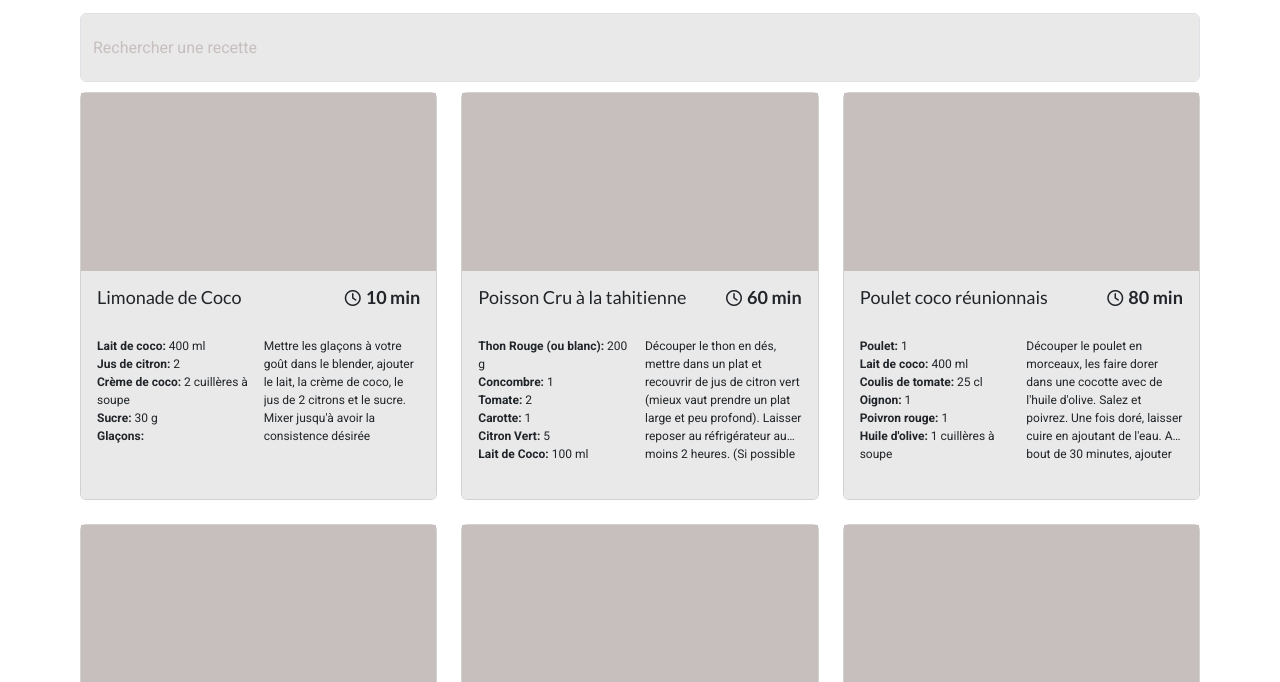
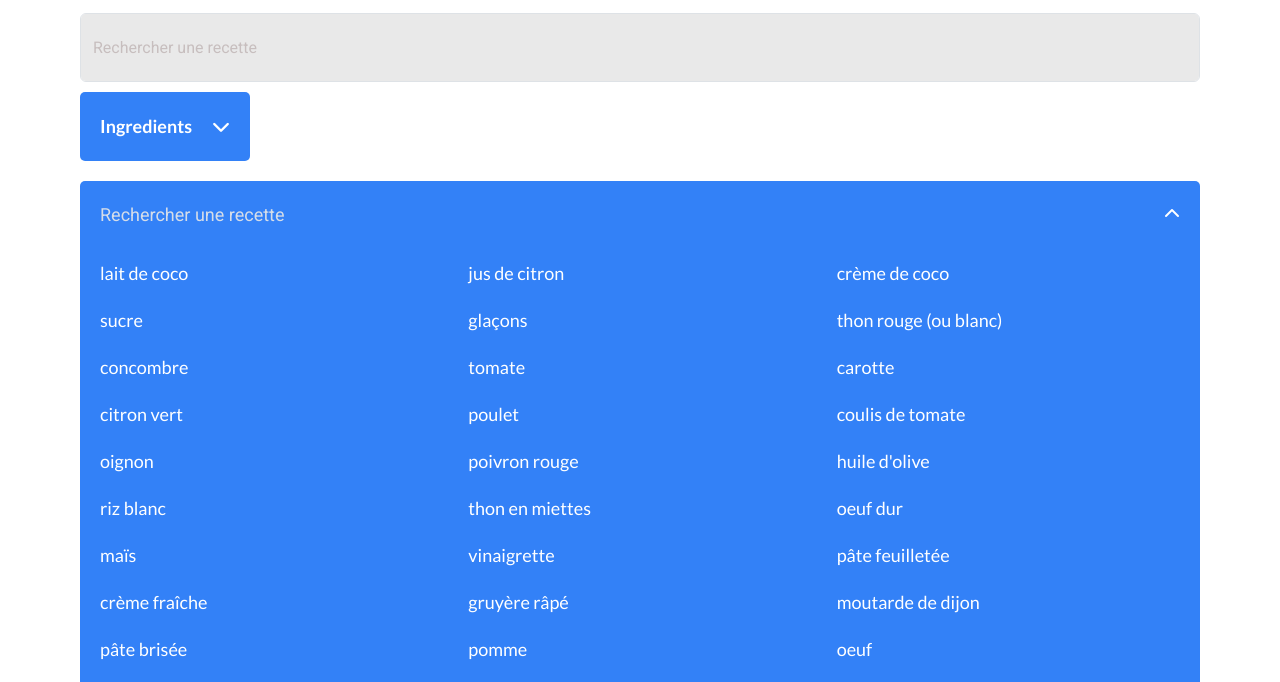
Before and after one commit to iKnorr/Openclassrooms_Project_7, a plain HTML site: page index.html in a window 1280 px wide. Shown: the part 115-797 px from the top of the page. Drawn offline with nearby package versions, Linux system fonts and the light colour scheme.

Commit message:
added search for ingredients

```diff
--- a/index.html
+++ b/index.html
@@ -20,6 +20,12 @@
       <h5 id="input-value"></h5>
       <i class="fa-regular fa-circle-xmark"></i>
     </div>
+    <section class="droppdowns">
+      <button class="btn-search btn-ingredients">Ingredients<i class="fa-solid fa-chevron-down"></i></button>
+      <div class="ingredients-search">
+        <input type="search" class="form-control search-ingredients" id="exampleFormControlInput1" placeholder="Rechercher une recette">
+      </div>
+    </section>
     <div id="results" class="row row-cols-1 row-cols-md-2 row-cols-lg-3 g-4"></div>
     <section class="recipe-not-found"></section>
   </main>
--- a/scripts/search.js
+++ b/scripts/search.js
@@ -23,19 +23,42 @@ getData().then(recipes => {
     if (searchTerm.length >= 3) {
       showList();
     }
+    showList();
   });
+
+  // Alternative with for loop
+  // let filteredWithFor = [];
+
+  // for (i = 0; i < recipes.length; i++) {
+  //   if (
+  //     recipes[i].name.toLowerCase().includes('huile') ||
+  //     recipes[i].description.toLowerCase().includes('huile') ||
+  //     recipes[i].ingredients.some(i => i.ingredient.toLowerCase().includes('huile'))
+  //   ) {
+  //     filteredWithFor = [...filteredWithFor, recipes[i]];
+  //   }
+  // }
+  // console.log('FOR LOOP', filteredWithFor);
 
   // const showInputValue = () => {
   //   inputValue.innerHTML = `${searchTerm}`;
   // };
 
+  const searchName = (name, searchTerm) => {
+    name.toLowerCase().includes(searchTerm);
+  };
+
+  const searchIngredients = (ingredients, searchTerm) => {
+    ingredients.some(i => i.ingredient.toLowerCase().includes(searchTerm));
+  };
+
   const showList = () => {
     results.innerHTML = '';
-    const filteredResults = recipes.filter(item => {
+    const filteredResults = recipes.filter(({ name, ingredients, description }) => {
       return (
-        item.name.toLowerCase().includes(searchTerm) ||
-        item.ingredients.some(i => i.ingredient.toLowerCase().includes(searchTerm)) ||
-        item.description.toLowerCase().includes(searchTerm)
+        searchName(name, searchTerm) ||
+        searchIngredients(ingredients, searchTerm) ||
+        description.toLowerCase().includes(searchTerm)
       );
     });
 
@@ -81,5 +104,44 @@ getData().then(recipes => {
     });
   };
 
+  let ingredientsList = [];
+  recipes.map(({ ingredients }) => {
+    return ingredients.map(({ ingredient }) => ingredientsList.push(ingredient.toLowerCase()));
+  });
+
+  const ingredientsSET = new Set(ingredientsList);
+  const newIngredientsList = [...ingredientsSET];
+
+  const ingredientsSearch = document.querySelector('.ingredients-search');
+  const ingredientsWrapper = document.createElement('div');
+  let searchTermIngredients = '';
+
+  ingredientsSearch.addEventListener('input', e => {
+    searchTermIngredients = e.target.value.toLowerCase();
+    if (searchTermIngredients.length >= 3) {
+      showListIngredients();
+      showList();
+    }
+    showListIngredients();
+    showList();
+  });
+
+  const showListIngredients = () => {
+    const filteredIngredients = newIngredientsList.filter(i => i.includes(searchTermIngredients));
+
+    ingredientsWrapper.innerHTML = `
+
+    <i class="fa-solid fa-chevron-up"></i>
+    <ul class="ingredients-list">${filteredIngredients
+      .map(i => {
+        return `<li><a class="ingredients-item" href="#">${i}</a></li>`;
+      })
+      .join('')}
+      </ul>
+      `;
+    ingredientsSearch.appendChild(ingredientsWrapper);
+  };
+
+  showListIngredients();
   showList();
 });
--- /dev/null
+++ b/styles/dropdowns.css
@@ -0,0 +1,95 @@
+@import 'index.css';
+
+.btn-search{
+  width: 170px;
+  height: 69px;
+  border-radius: 5px;
+  color: var(--white);
+  border: none;
+  font-size: 18px;
+  font-weight: 700;
+}
+
+.btn-ingredients {
+  background-color: var(--blue);
+}
+
+.btn-ingredients:hover {
+  color: var(--white);
+  background-color: var(--blue-hover);
+}
+
+.btn-ingredients i{
+  margin-left: 20px;
+}
+
+.ingredients-search {
+  position: relative;
+  margin: 20px 0;
+  width: 100%;
+  font-weight: 400;
+}
+
+
+.ingredients-search i{
+  position: absolute;
+  top: 25px;
+  right: 20px;
+  color: var(--white);
+}
+
+ul.ingredients-list {
+  list-style: none;
+  display: grid;
+  grid-template-columns: repeat(3, 1fr);
+  margin: 0 0 10px 0;
+  padding: 0 0 0 15px;
+  height: auto;
+  width: 100%;
+  background-color: var(--blue);
+  border-radius: 0 0 5px 5px;
+  overflow: scroll;
+}
+
+ul a {
+  text-decoration: none;
+}
+
+.ingredients-search input {
+  padding: 0 0 0 20px;
+  height: 69px;
+  width: 100%;
+  background-color: var(--blue);
+  border: none;
+  color: var(--white);
+  border-radius: 5px 5px 0 0;
+}
+
+.ingredients-search input:focus {
+  outline: none;
+  border: none;
+  box-shadow: none;
+  background-color: var(--blue);
+  color: var(--white);
+  font-size: 18px;
+}
+
+.ingredients-search input::placeholder {
+  color: var(--grey-light);
+  font-size: 18px;
+}
+
+.ingredients-search li{
+  cursor: pointer;
+  padding: 10px 5px ;
+}
+
+.ingredients-search li:hover {
+  color: var(--white);
+  background-color: var(--blue-hover);
+}
+
+.ingredients-item {
+  color: var(--white);
+  font-size: 18px;
+}
--- a/styles/index.css
+++ b/styles/index.css
@@ -1,5 +1,6 @@
 @import '/styles/cards.css';
 @import '/styles/style.css';
+@import '/styles/dropdowns.css';
 @import url('https://fonts.googleapis.com/css2?family=Lato:wght@100;300;400;700&family=Roboto:wght@300;400;500;700&display=swap');
 
 
@@ -7,7 +8,8 @@
   --white: #FFFFFF;
   --grey: #C7BEBE;
   --grey-light: #E7E7E7E7;
-  --blue: #3282F7;
+  --blue: #3381F7;
+  --blue-hover: #1970f4;
 }
 
 * {
@@ -21,7 +23,7 @@ body {
   font-family: 'Roboto', sans-serif;
 }
 
-h1,h2,h3,h4,h5,h6 {
+h1,h2,h3,h4,h5,h6,button,li {
   font-family: 'Lato', sans-serif;
 }
 
```
